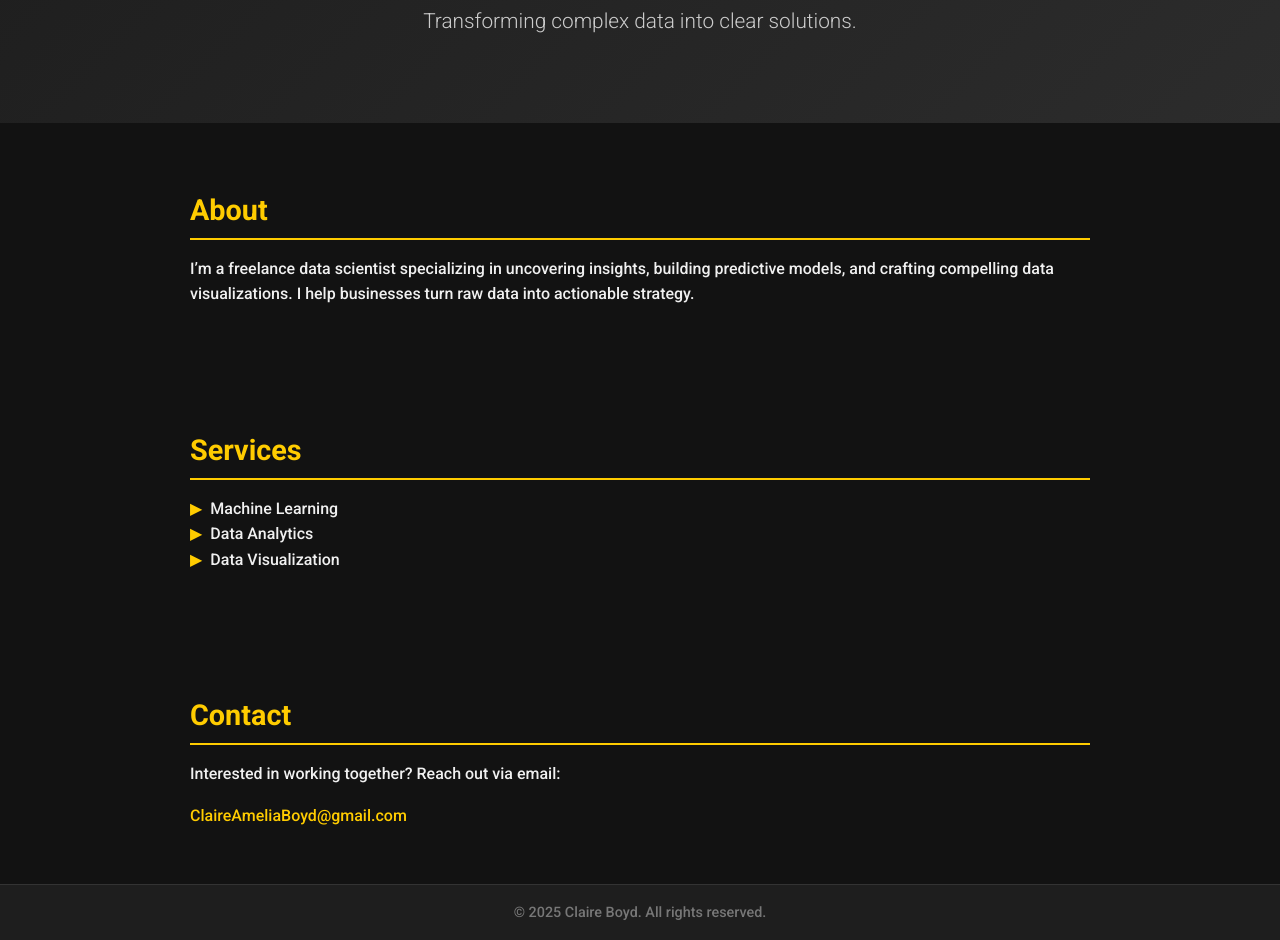
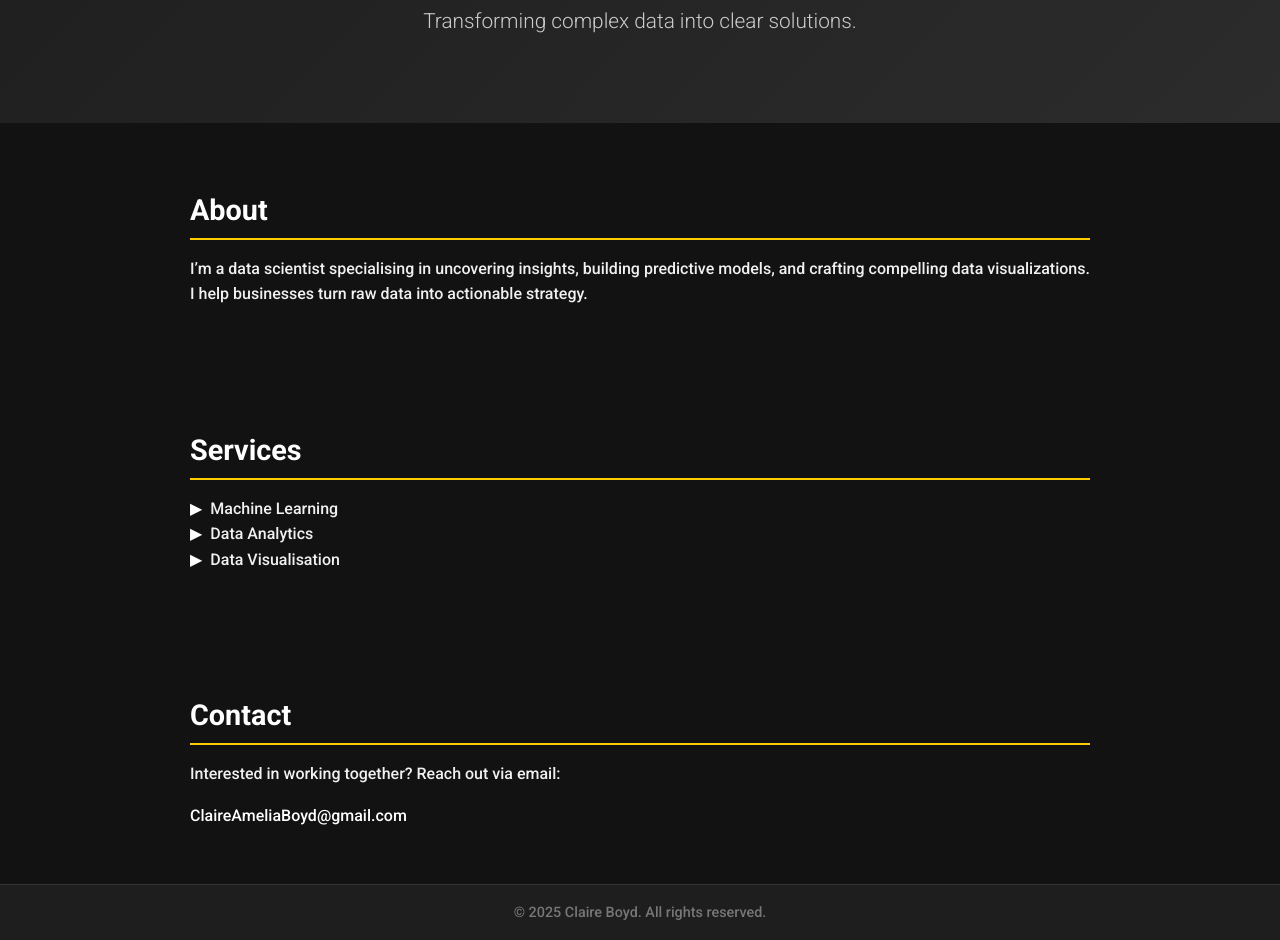
Before and after one commit to PyClaire/claireboyd.github.io, a plain HTML site: page index.html in a window 1280 px wide. Shown: the part 152-1092 px from the top of the page. Drawn offline with Linux system fonts and the light colour scheme.

Commit message:
Update index.html

```diff
--- a/index.html
+++ b/index.html
@@ -37,7 +37,7 @@
       animation: fadeUp 1s ease-in-out;
     }
     h2 {
-      color: #ffcc00;
+      color: #ffffff;
       font-size: 1.8rem;
       border-bottom: 2px solid #ffcc00;
       padding-bottom: 0.3rem;
@@ -49,11 +49,11 @@
     }
     ul li::before {
       content: '▶';
-      color: #ffcc00;
+      color: #ffffff;
       margin-right: 0.5rem;
     }
     .contact a {
-      color: #ffcc00;
+      color: #ffffff;
       text-decoration: none;
       font-weight: 500;
     }
@@ -86,7 +86,7 @@
 
   <section>
     <h2>About</h2>
-    <p>I’m a freelance data scientist specializing in uncovering insights, building predictive models, and crafting compelling data visualizations. I help businesses turn raw data into actionable strategy.</p>
+    <p>I’m a data scientist specialising in uncovering insights, building predictive models, and crafting compelling data visualizations. I help businesses turn raw data into actionable strategy.</p>
   </section>
 
   <section>
@@ -94,7 +94,7 @@
     <ul>
       <li>Machine Learning</li>
       <li>Data Analytics</li>
-      <li>Data Visualization</li>
+      <li>Data Visualisation</li>
     </ul>
   </section>
 
```
